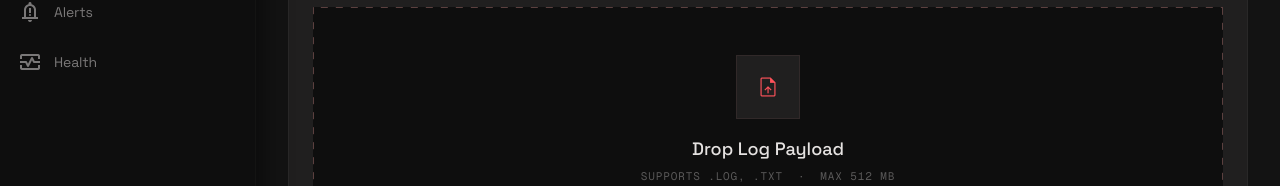
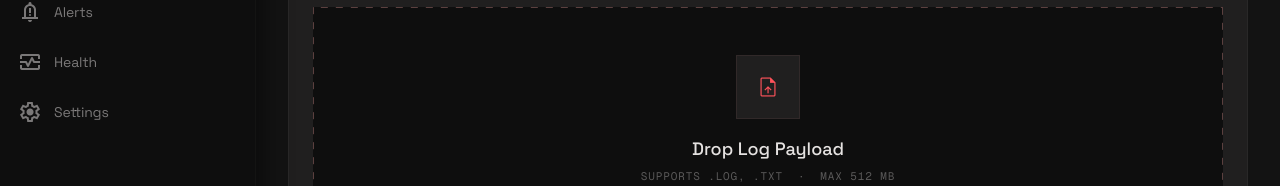
Before and after one commit to project-vigil-knighthacks/vigil, a Next.js app in the folder frontend/: page / in a window 1280 px wide. Shown: the part 240-426 px from the top of the page. Built offline with nearby package versions, Linux system fonts and the light colour scheme; no server answers.

Commit message:
feat: add Settings to sidebar nav, wire settings icon to /settings

```diff
--- a/frontend/app/components/Sidebar.tsx
+++ b/frontend/app/components/Sidebar.tsx
@@ -3,24 +3,26 @@
 import { useEffect, useState } from 'react';
 import Image from 'next/image';
 import Link from 'next/link';
-import { usePathname } from 'next/navigation';
+import { usePathname, useRouter } from 'next/navigation';
 import styles from '../siem.module.css';
 import { useToast } from './Toast';
 
 const API_BASE = process.env.NEXT_PUBLIC_API_BASE_URL ?? 'http://localhost:8000';
 
 const navItems = [
-  { href: '/',        label: 'Log Parser', icon: 'terminal' },
-  { href: '/events',  label: 'Events',     icon: 'event_note' },
-  { href: '/alerts',  label: 'Alerts',     icon: 'notification_important' },
-  { href: '/health',  label: 'Health',     icon: 'monitor_heart' },
+  { href: '/',         label: 'Log Parser', icon: 'terminal' },
+  { href: '/events',   label: 'Events',     icon: 'event_note' },
+  { href: '/alerts',   label: 'Alerts',     icon: 'notification_important' },
+  { href: '/health',   label: 'Health',     icon: 'monitor_heart' },
+  { href: '/settings', label: 'Settings',   icon: 'settings' },
 ];
 
 const routeLabels: Record<string, string> = {
-  '/':       '/terminal/parser',
-  '/events': '/events',
-  '/alerts': '/alerts',
-  '/health': '/root/system/health',
+  '/':         '/terminal/parser',
+  '/events':   '/events',
+  '/alerts':   '/alerts',
+  '/health':   '/root/system/health',
+  '/settings': '/settings',
 };
 
 export function Sidebar() {
@@ -28,6 +30,7 @@ export function Sidebar() {
   const [backendStatus, setBackendStatus] = useState<'connected' | 'disconnected'>('disconnected');
   const [mobileOpen, setMobileOpen] = useState(false);
   const { toast } = useToast();
+  const router = useRouter();
 
   useEffect(() => {
     fetch(`${API_BASE}/api/health`)
@@ -135,7 +138,7 @@ export function Sidebar() {
           >schedule</button>
           <button
             className={`material-symbols-outlined ${styles.topBarIconBtn}`}
-            onClick={() => toast('warning', 'Settings not yet implemented')}
+            onClick={() => router.push('/settings')}
             aria-label="Settings"
           >settings</button>
           <button
```
